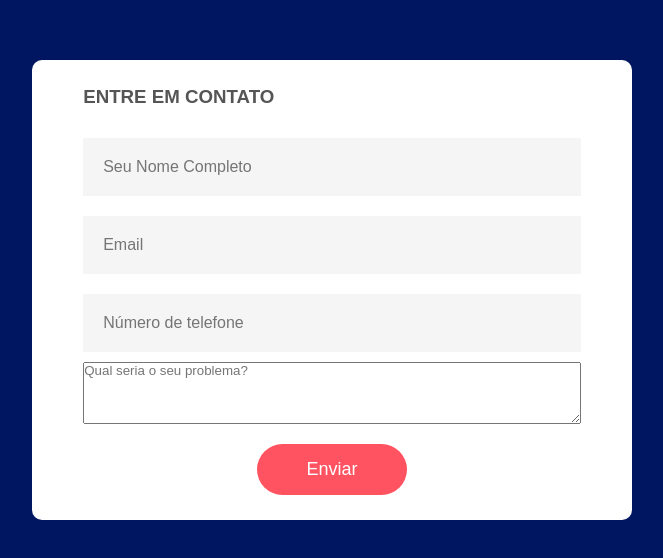
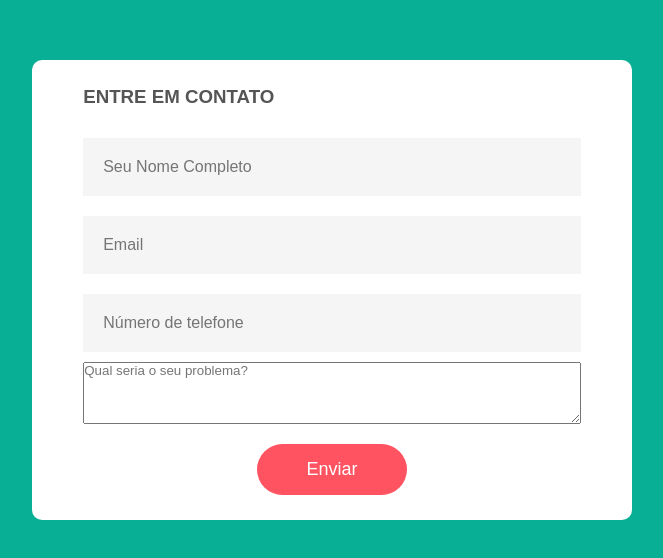
Before and after one commit to Dev-Amanda/Formul-rio-de-contato, a plain HTML site: page index.html in a window 1280 px wide. Shown: the part 110-668 px from the top of the page, without its empty margins (308-971 px from the left). Drawn offline with nearby package versions, Linux system fonts and the light colour scheme.

Commit message:
Update style.css

```diff
--- a/style.css
+++ b/style.css
@@ -8,7 +8,7 @@
 .container{
     width: 100%;
     height: 100vh;
-    background: #001660;
+    background: #09af94;
     display: flex;
     align-items: center;
     justify-content: center;
```
